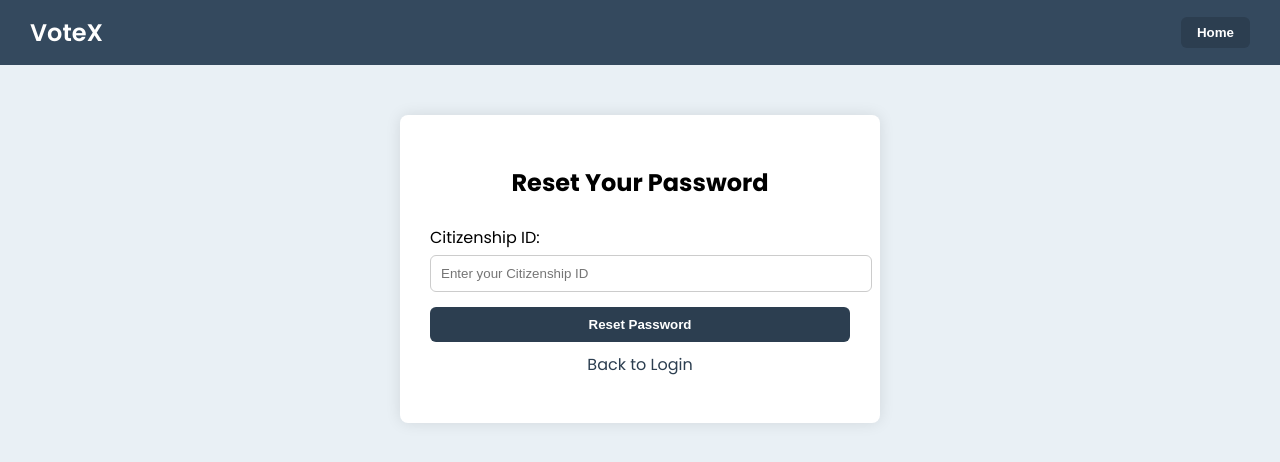
After one commit to Sadikshya02/OVS, a Django app: template voting_app/templates/forgot_password.html in a window 1280 px wide. The commit adds this page. Shown: the top 462 px of the page. Run offline with Django 3.2, Linux system fonts and the light colour scheme; the template is opened without the code that fills it, so the values that code supplies are empty.

Commit message:
Forgot password implement

```diff
--- /dev/null
+++ b/voting_app/templates/forgot_password.html
@@ -0,0 +1,201 @@
+{% load static %}
+<!DOCTYPE html>
+<html lang="en">
+<head>
+    <title>Forgot Password - VoteX</title>
+    <meta charset="UTF-8">
+    <meta name="viewport" content="width=device-width, initial-scale=1.0">
+
+    <!-- Google Fonts -->
+    <link href="https://fonts.googleapis.com/css2?family=Poppins:wght@400;600;700&display=swap" rel="stylesheet">
+
+    <style>
+        body {
+            font-family: 'Poppins', sans-serif;
+            margin: 0;
+            padding: 0;
+            background-color: #e9f0f5;
+        }
+
+        header {
+            background-color: #34495e;
+            padding: 15px 30px;
+            color: white;
+            display: flex;
+            justify-content: space-between;
+            align-items: center;
+        }
+
+        .logo {
+            font-size: 24px;
+            font-weight: 600;
+        }
+
+        nav button {
+            background-color: #2c3e50;
+            color: white;
+            border: none;
+            padding: 8px 16px;
+            border-radius: 6px;
+            font-weight: 600;
+            cursor: pointer;
+        }
+
+        nav button:hover {
+            background-color: #1a252f;
+        }
+
+        .form-container {
+            background-color: white;
+            max-width: 420px;
+            margin: 50px auto;
+            padding: 30px;
+            border-radius: 8px;
+            box-shadow: 0 0 15px rgba(0,0,0,0.1);
+        }
+
+        h2 {
+            text-align: center;
+            margin-bottom: 25px;
+        }
+
+        label {
+            display: block;
+            margin: 10px 0 5px;
+        }
+
+        input[type="text"],
+        input[type="password"] {
+            width: 100%;
+            padding: 10px;
+            border: 1px solid #ccc;
+            border-radius: 6px;
+            margin-bottom: 15px;
+        }
+
+        button[type="submit"] {
+            width: 100%;
+            padding: 10px;
+            background-color: #2c3e50;
+            color: white;
+            border: none;
+            border-radius: 6px;
+            font-weight: 600;
+            cursor: pointer;
+        }
+
+        button[type="submit"]:hover {
+            background-color: #1a252f;
+        }
+
+        .error-message {
+            color: #c0392b;
+            text-align: center;
+            font-weight: 500;
+            margin-bottom: 15px;
+            padding: 10px;
+            background-color: #f8d7da;
+            border: 1px solid #f5c6cb;
+            border-radius: 5px;
+        }
+
+        .success-message {
+            color: #155724;
+            text-align: center;
+            font-weight: 500;
+            margin-bottom: 15px;
+            padding: 10px;
+            background-color: #d4edda;
+            border: 1px solid #c3e6cb;
+            border-radius: 5px;
+        }
+
+        .center-text {
+            text-align: center;
+            margin-top: 10px;
+        }
+
+        .center-text a {
+            color: #2c3e50;
+            text-decoration: none;
+            font-weight: 500;
+        }
+
+        .center-text a:hover {
+            text-decoration: underline;
+        }
+
+        .password-hint {
+            font-size: 12px;
+            color: #555;
+            margin-top: -10px;
+            margin-bottom: 10px;
+        }
+
+        @media (max-width: 600px) {
+            .form-container {
+                padding: 20px;
+                width: 90%;
+            }
+
+            header {
+                padding: 10px;
+            }
+
+            .logo {
+                font-size: 18px;
+            }
+        }
+    </style>
+</head>
+<body>
+<header>
+    <div class="logo">VoteX</div>
+    <nav>
+        <button onclick="window.location.href='{% url 'index' %}'">Home</button>
+    </nav>
+</header>
+
+<div class="form-container">
+    <h2>Reset Your Password</h2>
+
+    {% if messages %}
+        {% for message in messages %}
+            <p class="{% if message.tags == 'error' %}error-message{% else %}success-message{% endif %}">
+                {{ message }}
+            </p>
+        {% endfor %}
+    {% endif %}
+
+    <form method="post" action="{% url 'forgot_password' %}">
+        {% csrf_token %}
+        <input type="hidden" name="step" value="{% if not security_question %}1{% else %}2{% endif %}">
+
+        {% if not security_question %}
+            <!-- Step 1: Ask for Citizenship ID -->
+            <label for="citizenship_id">Citizenship ID:</label>
+            <input type="text" id="citizenship_id" name="citizenship_id" placeholder="Enter your Citizenship ID" required>
+        {% else %}
+            <!-- Step 2: Security question + New Password -->
+            <input type="hidden" name="citizenship_id" value="{{ citizenship_id }}">
+
+            <label for="security_answer">{{ security_question }}</label>
+            <input type="text" id="security_answer" name="security_answer" placeholder="Enter your answer" required autocomplete="off">
+
+            <label for="new_password">New Password:</label>
+            <input type="password" id="new_password" name="new_password" placeholder="Enter new password" required minlength="8" pattern="(?=.*[A-Z]).{8,}" title="At least 8 characters and 1 uppercase letter">
+            <div class="password-hint">At least 8 characters and one uppercase letter.</div>
+
+            <label for="confirm_password">Confirm Password:</label>
+            <input type="password" id="confirm_password" name="confirm_password" placeholder="Confirm password" required>
+        {% endif %}
+
+        <button type="submit">Reset Password</button>
+    </form>
+
+    <p class="center-text">
+        <a href="{% url 'login' %}">Back to Login</a>
+    </p>
+</div>
+</body>
+</html>
```
Also changed, not shown: voting_app/templates/login.html (+3 -32 lines), voting_app/templates/register.html (+25 -0 lines).
